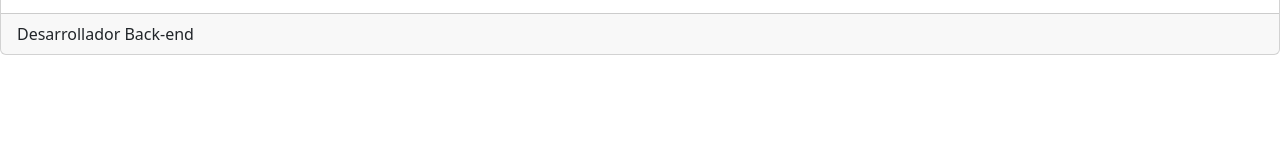
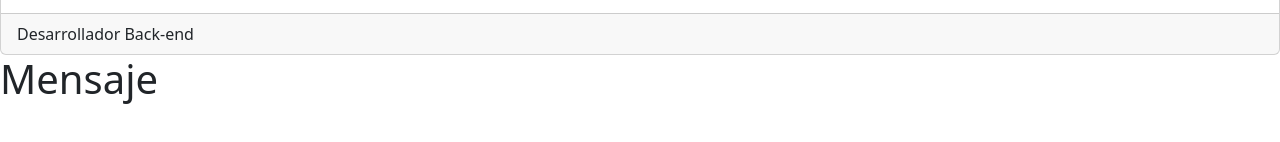
Before and after one commit to Terry25R/mi.pagina, a plain HTML site: page tarjetas.html in a window 1280 px wide. Shown: the part 584-726 px from the top of the page. Drawn offline with nearby package versions, Linux system fonts and the light colour scheme.

Commit message:
Update tarjetas.html

```diff
--- a/tarjetas.html
+++ b/tarjetas.html
@@ -36,7 +36,7 @@
 </div>
 </section>
 
-
+<h1> Mensaje </h1>
 
 </body>
 </html>
```
